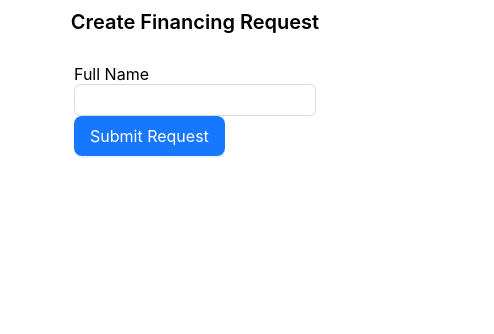
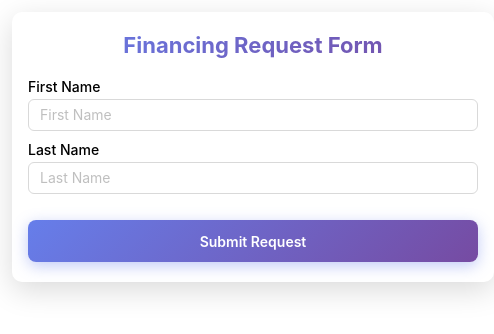
Before and after one commit to ahsanakhtar91/form-validation-react, a React (Create React App) app: page / in a window 390 px wide. Shown: the top 334 px of the page, 494 px wide, since content can reach past the window. Built offline with nearby package versions, Linux system fonts and the light colour scheme.

Commit message:
adjusting css a bit

```diff
--- a/src/App.css
+++ b/src/App.css
@@ -2,17 +2,3 @@
   display: flex;
   flex-direction: column;
 }
-
-.header {
-  display: flex;
-  flex-direction: column;
-  justify-content: center;
-  align-items: center;
-  margin: 10px;
-  gap: 10px;
-}
-
-.app-name {
-  font-size: 20px;
-  font-weight: 600;
-}
--- a/src/App.tsx
+++ b/src/App.tsx
@@ -4,9 +4,6 @@ import FinancingRequestForm from "./components/FinancingRequestForm/FinancingReq
 export default function App() {
   return (
     <div className="root">
-      <div className="header">
-        <div className="app-name">Create Financing Request</div>
-      </div>
       <FinancingRequestForm />
     </div>
   );
--- a/src/components/FinancingRequestForm/FinancingRequestForm.css
+++ b/src/components/FinancingRequestForm/FinancingRequestForm.css
@@ -1,4 +1,122 @@
-.form {
-  max-width: 1200px;
+.form-container {
   margin: 20px auto;
+  border-radius: 16px;
+  box-shadow: 0 10px 40px rgba(0, 0, 0, 0.1);
+  min-width: 450px;
 }
+
+.form-container h2 {
+  text-align: center;
+  margin-top: 0px;
+  margin-bottom: 20px;
+  font-size: 24px;
+  font-weight: 700;
+  background: linear-gradient(135deg, #667eea 0%, #764ba2 100%);
+  -webkit-background-clip: text;
+  -webkit-text-fill-color: transparent;
+  background-clip: text;
+}
+
+.form-container form {
+  display: flex;
+  flex-direction: column;
+  gap: 10px;
+}
+
+.form-container button {
+  margin-top: 16px;
+  height: 48px;
+  border-radius: 12px;
+  font-size: 16px;
+  font-weight: 600;
+  border: none;
+  background: linear-gradient(135deg, #667eea 0%, #764ba2 100%);
+  color: white;
+  cursor: pointer;
+  transition: all 0.3s cubic-bezier(0.4, 0, 0.2, 1);
+  box-shadow: 0 4px 15px rgba(102, 126, 234, 0.4);
+}
+
+.form-container button:hover:not(:disabled) {
+  transform: translateY(-2px);
+  background: linear-gradient(135deg, #667eea 0%, #764ba2 100%) !important;
+  color: white !important;
+  box-shadow: 0 8px 25px rgba(102, 126, 234, 0.6);
+}
+
+/* Animation for form appearance */
+@keyframes fadeInUp {
+  from {
+    opacity: 0;
+    transform: translateY(30px);
+  }
+  to {
+    opacity: 1;
+    transform: translateY(0);
+  }
+}
+
+.form-container {
+  animation: fadeInUp 0.6s ease-out;
+}
+
+/* Mobile responsive styles */
+@media (max-width: 768px) {
+  .form-container {
+    margin: 16px;
+    padding: 24px 20px;
+    border-radius: 12px;
+    box-shadow: 0 8px 30px rgba(0, 0, 0, 0.15);
+  }
+
+  .form-container h2 {
+    font-size: 24px;
+    margin-bottom: 24px;
+  }
+
+  .form-container button {
+    height: 44px;
+    font-size: 15px;
+    border-radius: 10px;
+  }
+}
+
+@media (max-width: 480px) {
+  .form-container {
+    margin: 12px;
+    padding: 20px 16px;
+    border-radius: 10px;
+  }
+
+  .form-container h2 {
+    font-size: 22px;
+    margin-bottom: 20px;
+  }
+
+  .form-container button {
+    height: 42px;
+    font-size: 14px;
+    border-radius: 8px;
+  }
+}
+
+/* Tablet styles */
+@media (min-width: 769px) and (max-width: 1024px) {
+  .form-container {
+    max-width: 500px;
+    padding: 20px 28px;
+  }
+}
+
+/* Large screen styles */
+@media (min-width: 1025px) {
+  .form-container {
+    max-width: 700px;
+    padding: 28px 32px;
+  }
+
+  .form-container h2 {
+    font-size: 32px;
+    margin-bottom: 28px;
+  }
+}
--- a/src/components/FinancingRequestForm/FinancingRequestForm.tsx
+++ b/src/components/FinancingRequestForm/FinancingRequestForm.tsx
@@ -1,7 +1,7 @@
 import "./FinancingRequestForm.css";
 import React from "react";
-import { Input, Button } from "antd";
-import { useForm, Controller } from "react-hook-form";
+import { Button } from "antd";
+import { useForm } from "react-hook-form";
 import { yupResolver } from "@hookform/resolvers/yup";
 import {
   financingRequestSchema,
@@ -18,34 +18,37 @@ const FinancingRequestForm: React.FC = () => {
   } = useForm<FinancingRequestFormData>({
     resolver: yupResolver(financingRequestSchema),
     defaultValues: {
-      fullName: "",
+      firstName: "",
+      lastName: "",
     },
   });
 
   const onSubmit = (data: FinancingRequestFormData) => {
-    console.log("Form submitted:", data);
+    console.log("Form Submitted:", data);
     // Handle form submission here
-    alert("Form submitted successfully!");
     reset();
   };
 
   return (
-    <div className="form">
+    <div className="form-container">
+      <h2>Financing Request Form</h2>
       <form onSubmit={handleSubmit(onSubmit)}>
         <FormInput
-          name="fullName"
-          label="Full Name"
+          name="firstName"
+          label="First Name"
           type="text"
           control={control}
           errors={errors}
         />
-        <Button
-          type="primary"
-          htmlType="submit"
-          loading={isSubmitting}
-          size="large"
-        >
-          Submit Request
+        <FormInput
+          name="lastName"
+          label="Last Name"
+          type="text"
+          control={control}
+          errors={errors}
+        />
+        <Button htmlType="submit" disabled={isSubmitting}>
+          {isSubmitting ? "Submitting..." : "Submit Request"}
         </Button>
       </form>
     </div>
--- a/src/components/FormInput/FormInput.css
+++ b/src/components/FormInput/FormInput.css
@@ -0,0 +1,23 @@
+.form-input-label {
+  font-size: 14px;
+  font-weight: 500;
+  margin-bottom: 4px;
+}
+
+/* .form-input {} */
+
+.error-message {
+  color: #ff4d4f;
+  font-size: 14px;
+  margin-top: 4px;
+  margin-left: 4px;
+  display: flex;
+  align-items: center;
+  gap: 6px;
+  animation: slideIn 0.3s ease-out;
+}
+
+.error-message::before {
+  content: "⚠";
+  font-size: 12px;
+}
--- a/src/components/FormInput/FormInput.tsx
+++ b/src/components/FormInput/FormInput.tsx
@@ -1,12 +1,13 @@
 import "./FormInput.css";
 import { FinancingRequestFormData } from "../../schemas/financingRequestSchema";
 import { Control, Controller, FieldErrors } from "react-hook-form";
-import { Input } from "antd";
+import { Input, Row } from "antd";
 
 type FormInputProps = {
   name: keyof FinancingRequestFormData;
   label: string;
   type: string;
+  placeholder?: string;
   control: Control<FinancingRequestFormData>;
   errors: FieldErrors<FinancingRequestFormData>;
 };
@@ -15,28 +16,32 @@ export const FormInput = ({
   name,
   label,
   type,
+  placeholder,
   control,
   errors,
 }: FormInputProps) => {
+  const error = errors[name];
+
   return (
     <div>
-      <label>{label}</label>
       <Controller
         name={name}
         control={control}
         render={({ field }) => (
           <div>
+            <div className="form-input-label">{label}</div>
             <Input
               type={type}
-              status={errors.fullName ? "error" : ""}
+              status={errors[name] ? "error" : ""}
+              placeholder={placeholder ?? label}
+              className="form-input"
               {...field}
-              className="form-input"
             />
-
-            {errors.fullName && <span>{errors.fullName.message}</span>}
           </div>
         )}
       />
+
+      {error && <div className="error-message">{error.message}</div>}
     </div>
   );
 };
--- a/src/schemas/financingRequestSchema.ts
+++ b/src/schemas/financingRequestSchema.ts
@@ -1,13 +1,29 @@
-import * as yup from 'yup';
+import * as yup from "yup";
 
 // Validation schema for financing request form
-export const financingRequestSchema = yup.object({
-  fullName: yup
-    .string()
-    .required('Full Name is required')
-    .min(2, 'Full Name must be at least 2 characters')
-    .max(100, 'Full Name must not exceed 100 characters')
-    .matches(/^[a-zA-Z\s]+$/, 'Full Name can only contain letters and spaces'),
-}).required();
+export const financingRequestSchema = yup
+  .object({
+    firstName: yup
+      .string()
+      .required("First Name is required")
+      .min(2, "First Name must be at least 2 characters")
+      .max(100, "First Name must not exceed 100 characters")
+      .matches(
+        /^[a-zA-Z\s]+$/,
+        "First Name can only contain letters and spaces"
+      ),
+    lastName: yup
+      .string()
+      .required("Last Name is required")
+      .min(2, "Last Name must be at least 2 characters")
+      .max(100, "Last Name must not exceed 100 characters")
+      .matches(
+        /^[a-zA-Z\s]+$/,
+        "Last Name can only contain letters and spaces"
+      ),
+  })
+  .required();
 
-export type FinancingRequestFormData = yup.InferType<typeof financingRequestSchema>;
+export type FinancingRequestFormData = yup.InferType<
+  typeof financingRequestSchema
+>;
```
